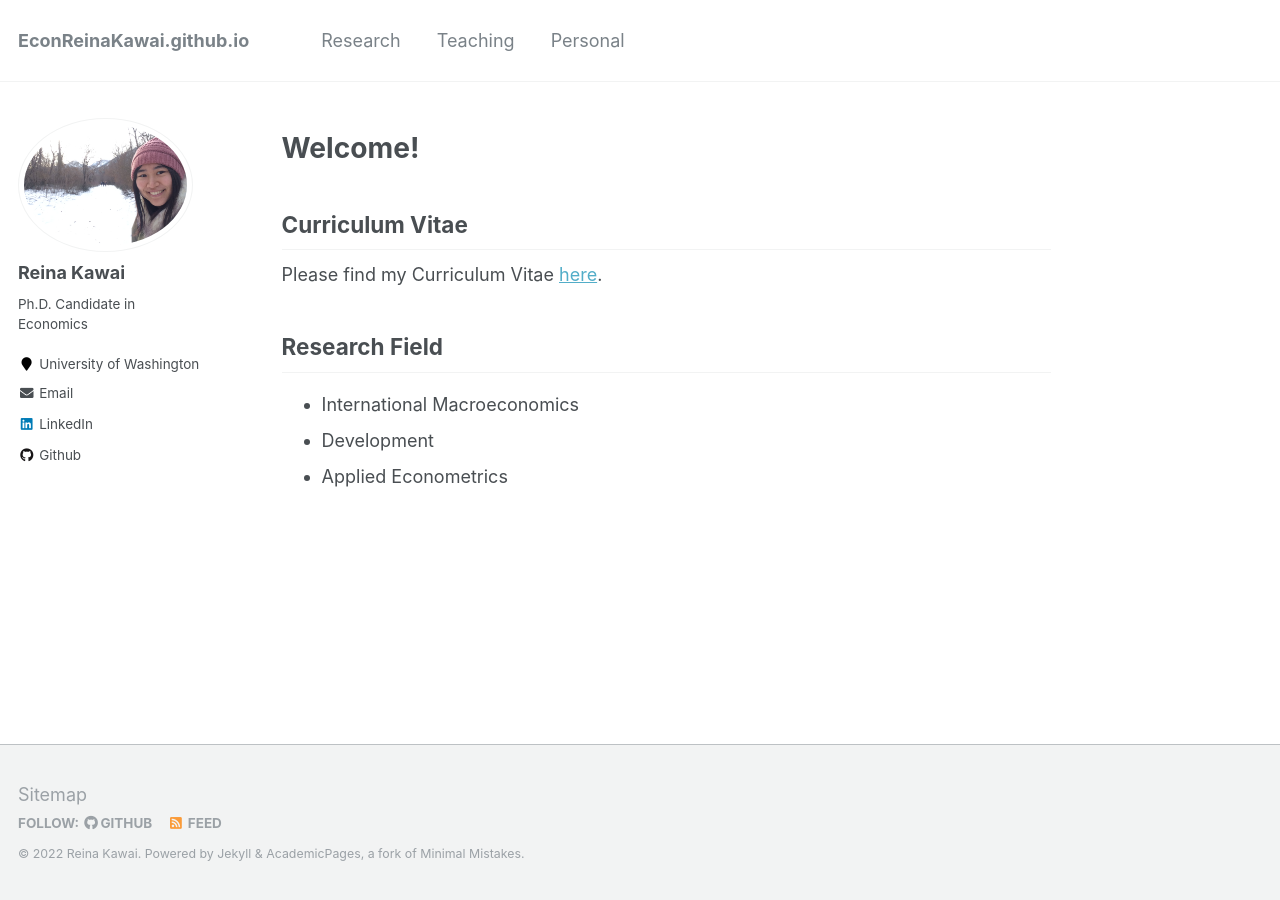
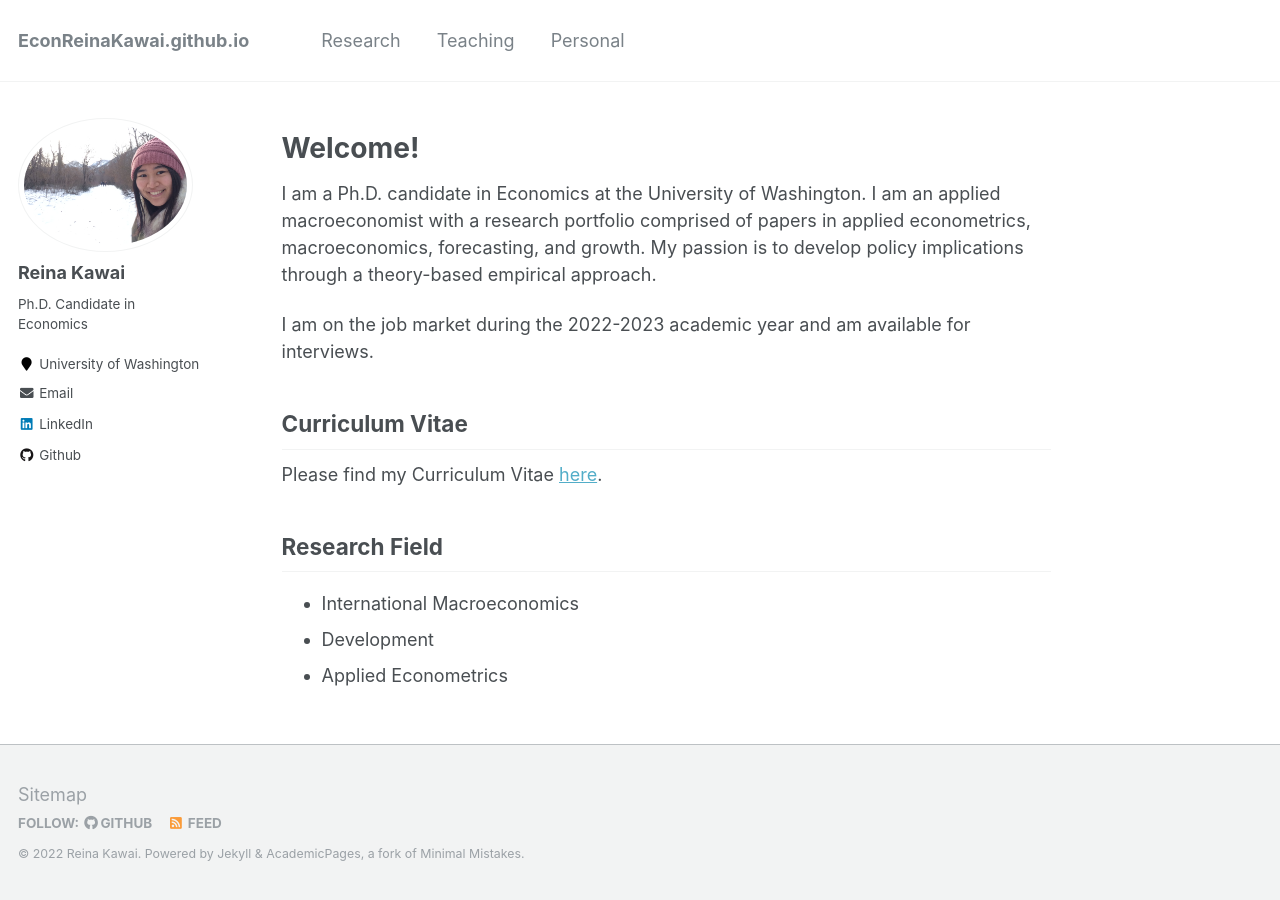
Before and after one commit to Reina-Kawai/Reina-Kawai.github.io, a Jekyll site: the page built from _pages/about.md, in a window 1280 px wide. Built offline with Jekyll 4.4.1, drawn with Linux system fonts in a browser that asks for light colours; part of the change alters nothing that is shown.

Commit message:
Update about.md

```diff
--- a/_pages/about.md
+++ b/_pages/about.md
@@ -10,11 +10,11 @@ redirect_from:
 
 Welcome!
 ======
-<!--I am a Ph.D. candidate in Economics at the [University of Washington](https://econ.washington.edu/).
+I am a Ph.D. candidate in Economics at the University of Washington.
+I am an applied macroeconomist with a research portfolio comprised of papers in applied econometrics, macroeconomics, forecasting, and growth. My passion is to develop policy implications through a theory-based empirical approach.
 
-I am an applied macroeconomist with a research portfolio comprised of papers in international macroeconomics, macro-finance, and applied econometrics. And my passion is to develop theory-based policy implications through empirical work. My job market paper investigates the accuracy of IMF nowcasts in times of crises. This study provides guidance on how to further improve IMF nowcasts efficiency to better design and assess the loan programs, and ultimately help countries restore economic growth. The second paper in my dissertation empirically examines the role of macroprudential policy in addressing the effects of external shocks on financial stability. Prior to pursuing Ph.D., I served as a research assitant for two years at the University of Minnesota and University of Hawaii (Professor Inessa Love), primarily researching growth determinants in the emerging market economies.
+I am on the job market during the 2022-2023 academic year and am available for interviews.
 
-I am on the 2021–2022 job market and am available for interviews during and after the EEA and AEA/ASSA meetings.-->
 
 
 Curriculum Vitae
```
